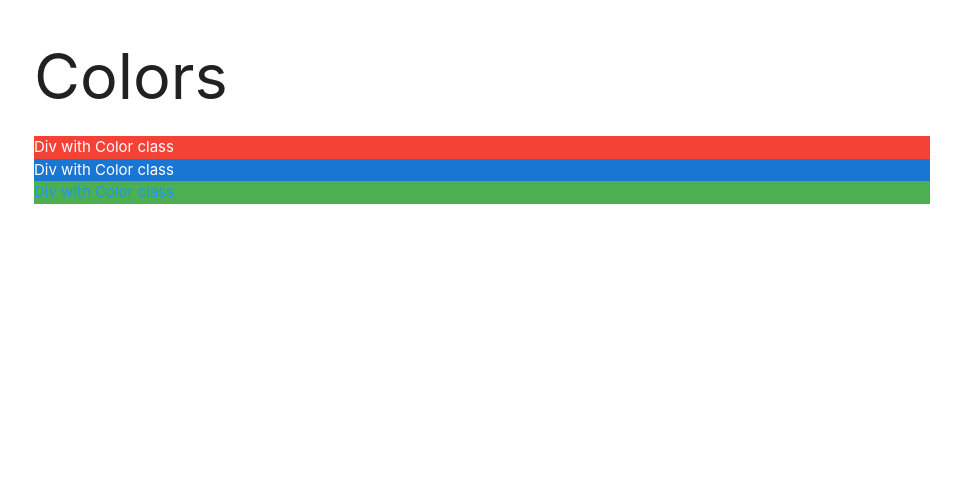
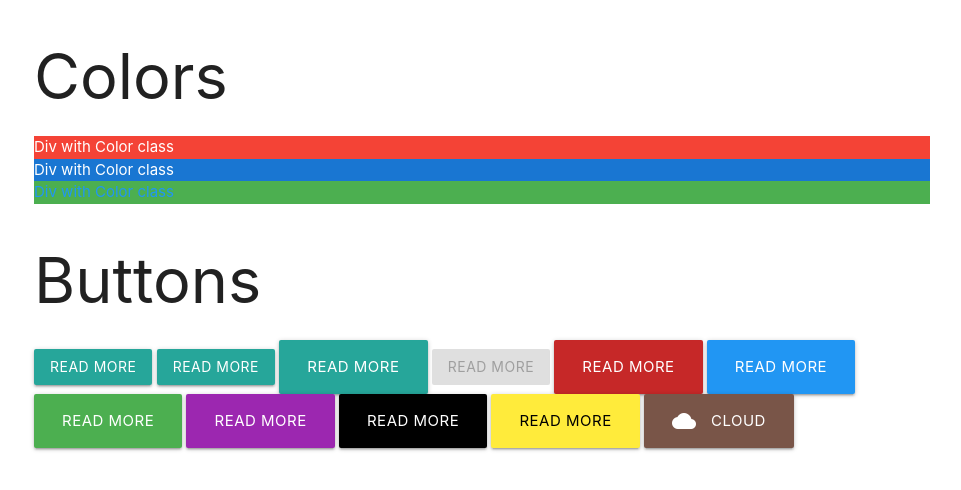
Before and after one commit to RobD30/MaterializeSandbox, a plain HTML site: page index.html in a window 1280 px wide. Shown: the whole page, without its empty margins (158-1119 px from the left). Drawn offline with nearby package versions, Linux system fonts and the light colour scheme.

Commit message:
*Started working with buttons*

```diff
--- a/index.html
+++ b/index.html
@@ -19,7 +19,22 @@
         <div class="red white-text">Div with Color class</div>
         <div class="blue white-text darken-2">Div with Color class</div>
         <div class="green blue-text lighen-3">Div with Color class</div>
-    </div>
+
+        <h1>Buttons</h1>
+        <button class="btn">Read More</button>
+        <button class="btn waves-effect waves-light">Read More</button>
+        <button class="btn btn-large">Read More</button>
+        <button class="btn disabled">Read More</button>
+        <button class="btn btn-large red darken-3">Read More</button>
+        <button class="btn btn-large blue">Read More</button>
+        <button class="btn btn-large green">Read More</button>
+        <button class="btn btn-large purple">Read More</button>
+        <button class="btn btn-large black">Read More</button>
+        <button class="btn btn-large yellow black-text">Read More</button>
+        <button class="btn btn-large brown"><i class='material-icons left'>cloud</i>Cloud</button>
+
+
+    </div> <!-- container -->
 
     <!--JavaScript at end of body for optimized loading-->
     <script src="https://code.jquery.com/jquery-3.3.1.min.js" integrity="sha256-FgpCb/KJQlLNfOu91ta32o/NMZxltwRo8QtmkMRdAu8=" crossorigin="anonymous"></script>
```
Also changed, not shown: 1 other file.
